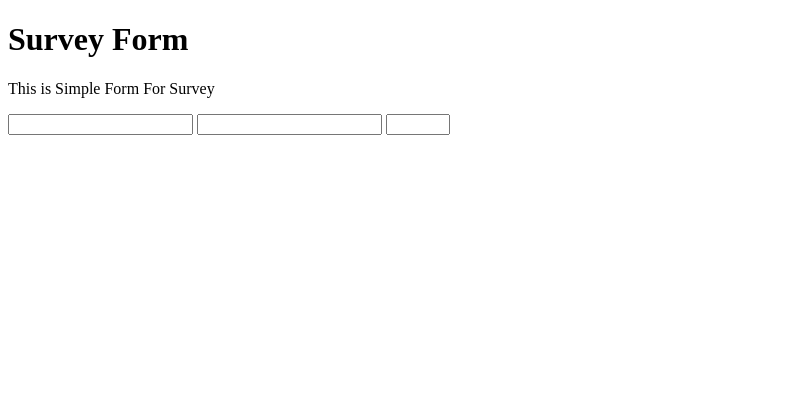
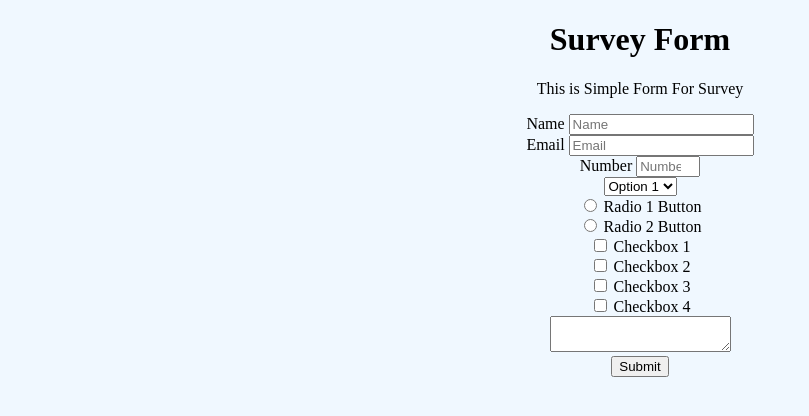
Before and after one commit to LIBERCOSOFT/Abdul-Kolapo-Micronauts, a plain HTML site: page index.html in a window 1280 px wide. Shown: the whole page, without its empty margins (0-809 px from the left). Drawn offline with Linux system fonts and the light colour scheme.

Commit message:
completed user stories 10-16

```diff
--- a/css/style.css
+++ b/css/style.css
@@ -0,0 +1,4 @@
+body {
+  background-color: #f0f8ff;
+  text-align: center;
+}
--- a/index.html
+++ b/index.html
@@ -8,14 +8,46 @@
 
   <body>
     <script src="https://cdn.freecodecamp.org/testable-projects-fcc/v1/bundle.js"></script>
-    <h1 id="title">Survey Form</h1>
-    <p id="description">This is Simple Form For Survey</p>
-    <form id="survey-form">
-      <input type="text" id="name" required>
-      <input type="email"  id="email" required>
-      <input type="number" id="number" min="1" max="100">
-
-    </form>
+    <div class="container">
+      <h1 id="title">Survey Form</h1>
+      <p id="description">This is Simple Form For Survey</p>
+      <form id="survey-form">
+        <label id="name-label">Name</label>
+        <input type="text" id="name" required placeholder="Name" /><br />
+        <label id="email-label">Email</label>
+        <input type="email" id="email" required placeholder="Email" /><br />
+        <label id="number-label">Number</label>
+        <input
+          type="number"
+          id="number"
+          min="1"
+          max="100"
+          placeholder="Number"
+        /><br />
+        <select id="dropdown">
+          <option>Option 1</option>
+          <option>Option 2</option>
+        </select>
+        <div>
+          <input type="radio" name="radio" value="value 1" />
+          <label>Radio 1 Button</label><br />
+          <input type="radio" name="radio" value="value 2" />
+          <label>Radio 2 Button</label>
+        </div>
+        <div>
+          <input type="checkbox" value="value 1" />
+          <label>Checkbox 1</label><br />
+          <input type="checkbox" value="value 2" />
+          <label>Checkbox 2</label><br />
+          <input type="checkbox" value="vlaue 3" />
+          <label>Checkbox 3</label><br />
+          <input type="checkbox" value="vlaue 4" />
+          <label>Checkbox 4</label><br />
+        </div>
+        <textarea></textarea> <br />
+        <button id="submit">Submit</button>
+      </form>
+    </div>
     <script src="js/index.js"></script>
   </body>
 </html>
```
